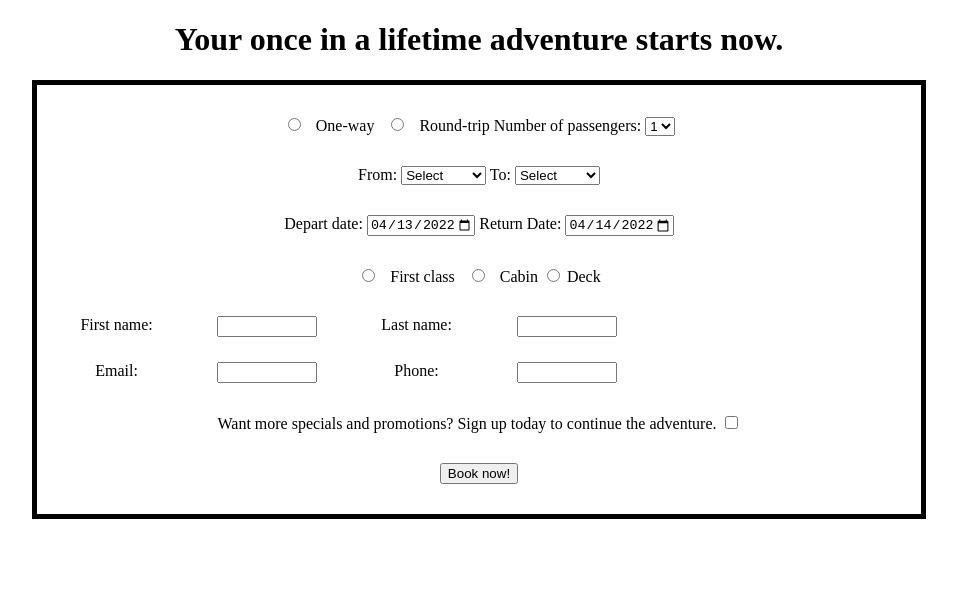
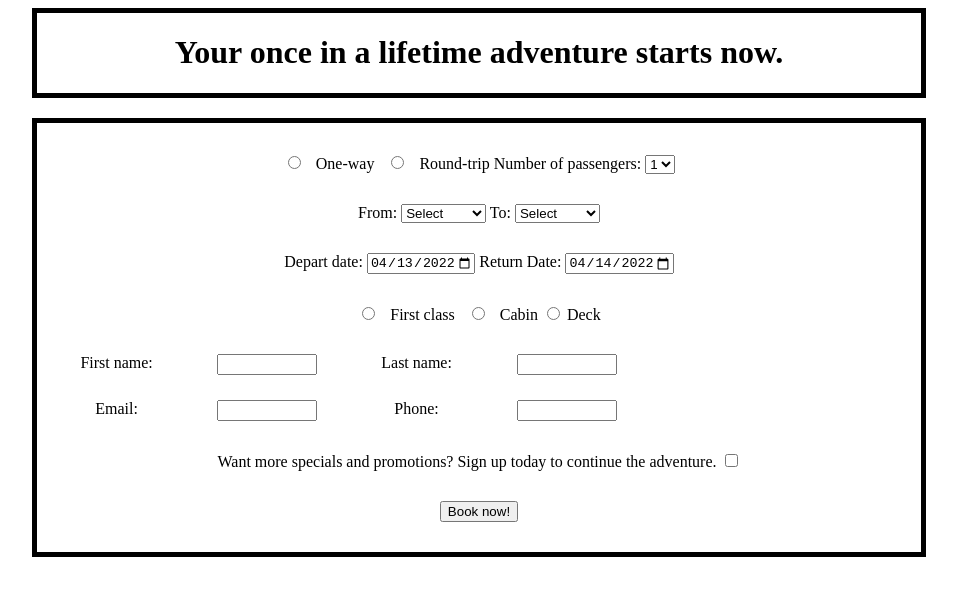
Before and after one commit to ScottMyszka/GroupProject, a plain HTML site: page index.html in a window 1280 px wide. Shown: the whole page, without its empty margins (161-1118 px from the left). Drawn offline with Linux system fonts and the light colour scheme.

Commit message:
Adjustments to HTML

```diff
--- a/style.css
+++ b/style.css
@@ -4,6 +4,10 @@ body {
 
 header {
     text-align: center;
+    margin: auto;
+    margin-bottom: 20px;
+    border: black solid 5px;
+    width: 70%;
     /*background-image: url("images/");*/
 }
 
```
